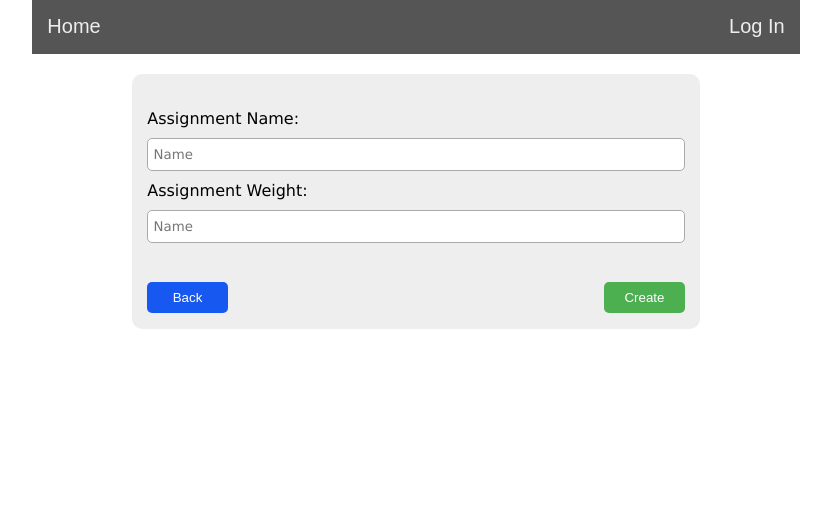
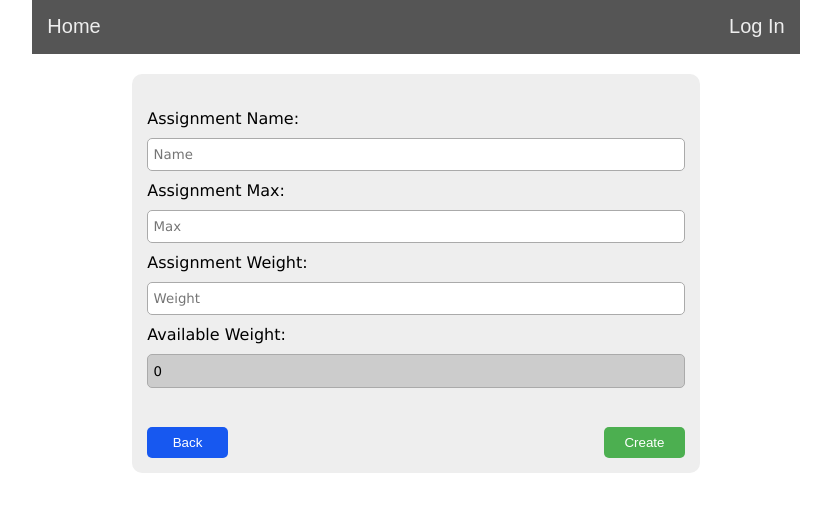
Before and after one commit to PhilCherg/PHPProject, a PHP site: page /teacher/assignmentsCreate in a window 1280 px wide. Shown: the top 512 px of the page, without its empty margins (224-1055 px from the left). Run offline with PHP 8.4, Linux system fonts and the light colour scheme; data comes from the database, SQL or seed files in the repository; both versions use the stored data as it was after the commit.

Commit message:
Teacher Assignments

```diff
--- a/root/app/controllers/teacher.php
+++ b/root/app/controllers/teacher.php
@@ -43,8 +43,63 @@
             $this->view("teacher/classes", ['teacher' => $teacher, 'classes' => $classes, 'classTeachers' => $classTeachers, 'assignments' => $assignments, 'classAssignments' => $classAssignments]);
         }
 
-        public function assignments()
+        public function classesAddAssignment($id)
         {
+            try {
+                $class = $this->db->executeSQL("SELECT * FROM Classes WHERE id = :id", ['id' => $id]);
+                $assignments = $this->db->executeSQL("SELECT * FROM Assignments", []);
+                $teacher = $this->db->executeSQL("SELECT * FROM Teachers WHERE id = :id", ['id' => $_SESSION['id']]);
+            } catch (Exception $e) {
+                echo $e->getMessage();
+            }
+
+            if (!isset($_SESSION['message'])) { $_SESSION['message'] = ""; }
+            $this->view("teacher/classesAddAssignment", ['class' => $class, 'teacher' => $teacher, 'assignments' => $assignments]);
+        }
+
+        public function classesAddAssignmentSubmit() {
+            if ($_POST['assignment_id'] == null) {
+                $_SESSION['message'] = "You must choose an assignment to assign to this class.";
+                header("Location:../teacher/classesAddAssignment/".$_POST['class_id']);
+            } else {
+                try {
+                    $allLinks = $this->db->executeSQL("SELECT * FROM Class_Assignments;", []);
+                    $students = $this->db->executeSQL("SELECT * FROM Students WHERE class_id = :id", ['id' => $_POST['class_id']]);
+                    $unique = true;
+                    foreach ($allLinks as $link) {
+                        if ($link['class_id'] == $_POST['class_id'] && $link['assignment_id'] == $_POST['assignment_id']) $unique = false;
+                    }
+                    if ($unique) {
+                        $this->db->executeSQL("INSERT INTO Class_Assignments(class_id, assignment_id) VALUES(:class_id, :assignment_id);", ['class_id' => $_POST['class_id'], 'assignment_id' => $_POST['assignment_id']]);
+                        foreach ($students as $student) {
+                            $this->db->executeSQL("INSERT INTO Student_Assignments(student_id, assignment_id) VALUES(:student_id, :assignment_id);", ['student_id' => $student['id'], 'assignment_id' => $_POST['assignment_id']]);
+                        }
+                        header("Location:../teacher/classes");
+                    } else {
+                        $_SESSION['message'] = "This assignment has already been added to this class.";
+                        header("Location:../teacher/classesAddAssignment/".$_POST['class_id']);
+                    }
+                } catch(Exception $e) {
+                    echo $e->getMessage();
+                }
+            }
+        }
+
+        public function classesRemoveAssignment($class_id, $assignment_id) {
+            try {
+                $students = $this->db->executeSQL("SELECT * FROM Students WHERE class_id = :id", ['id' => $class_id]);
+
+                $this->db->executeSQL("DELETE FROM Class_Assignments WHERE class_id = :class_id AND assignment_id = :assignment_id;", ['class_id' => $class_id, 'assignment_id' => $assignment_id]);
+                foreach ($students as $student) {
+                    $this->db->executeSQL("DELETE FROM Student_Assignments WHERE student_id = :student_id AND assignment_id = :assignment_id;", ['student_id' => $student['id'], 'assignment_id' => $assignment_id]);
+                }
+                header("Location:../../../teacher/classes");
+            } catch (Exception $e) {
+                echo $e->getMessage();
+            }
+        }
+
+        public function assignments() {
             try {
                 $teacher = $this->db->executeSQL("SELECT * FROM Teachers WHERE id = :id", ['id' => $_SESSION['id']]);
                 $assignments = $this->db->executeSQL("SELECT * FROM Assignments", []);
@@ -59,21 +114,29 @@
         public function assignmentsCreate() {
             try {
                 $subject = $this->db->executeSQL("SELECT Subjects.id FROM Teachers LEFT JOIN Subjects ON Teachers.subject_id = Subjects.id;", []);
+                $assignments = $this->db->executeSQL("SELECT assignment_weight FROM Assignments;", []);
+                $availableWeight = 100;
+                foreach ($assignments as $assignment) {
+                    $availableWeight -= $assignment['assignment_weight'];
+                }
             } catch (Exception $e) {
                 echo $e->getMessage();
             }
 
             if (!isset($_SESSION['message'])) { $_SESSION['message'] = ""; }
-            $this->view("teacher/assignmentsCreate", ['subject' => $subject, 'message' => $_SESSION['message']]);
+            $this->view("teacher/assignmentsCreate", ['subject' => $subject, 'availableWeight' => $availableWeight, 'message' => $_SESSION['message']]);
         }
 
         public function assignmentsCreateSubmit() {
-            if ($_POST['name'] == null || $_POST['weight'] == null) {
-                $_SESSION['message'] = "Both the assignment name and weight are required.";
+            if ($_POST['name'] == null || $_POST['weight'] == null || $_POST['max'] == null) {
+                $_SESSION['message'] = "The assignment name, max, and weight are required.";
+                header("Location:../teacher/assignmentsCreate");
+            } else if ((float)$_POST['weight'] > (float)$_POST['availableWeight']) {
+                $_SESSION['message'] = "The assignment weight cannot exceed the available weight.";
                 header("Location:../teacher/assignmentsCreate");
             } else {
                 try {
-                    $this->db->executeSQL("INSERT INTO Assignments(assignment_title, assignment_weight, subject_id) VALUES(:assignment_name, :assignment_weight, :subject_id);", ['assignment_name' => $_POST['name'], 'assignment_weight' => $_POST['weight'], 'subject_id' => $_POST['subject_id']]);
+                    $this->db->executeSQL("INSERT INTO Assignments(assignment_title, assignment_max, assignment_weight, subject_id) VALUES(:assignment_name, :assignment_max, :assignment_weight, :subject_id);", ['assignment_name' => $_POST['name'], 'assignment_max' => $_POST['max'], 'assignment_weight' => $_POST['weight'], 'subject_id' => $_POST['subject_id']]);
                     header("Location:../teacher/assignments");
                 } catch(Exception $e) {
                     echo $e->getMessage();
--- a/root/app/views/common/navigation.php
+++ b/root/app/views/common/navigation.php
@@ -23,7 +23,7 @@
                     echo "<a href='/PHPProject/root/public/home/index'><li class='leftButton'>Home</li></a>";
                     echo "<a href='/PHPProject/root/public/home/login'><li class='rightButton'>Log In</li></a>";
                 }
-                } else {
+            } else {
                 echo "<a href='/PHPProject/root/public/home/index'><li class='leftButton'>Home</li></a>";
                 echo "<a href='/PHPProject/root/public/home/login'><li class='rightButton'>Log In</li></a>";
             }
--- a/root/app/views/teacher/assignmentsCreate.php
+++ b/root/app/views/teacher/assignmentsCreate.php
@@ -13,8 +13,12 @@
                 <form action="/PHPProject/root/public/teacher/assignmentsCreateSubmit" method="POST">
                     <label for="name">Assignment Name:</label><br />
                     <input type="text" class="textInput" name="name" placeholder="Name"><br />
+                    <label for="max">Assignment Max:</label><br />
+                    <input type="text" class="textInput" name="max" placeholder="Max"><br />
                     <label for="weight">Assignment Weight:</label><br />
-                    <input type="text" class="textInput" name="weight" placeholder="Name"><br />
+                    <input type="text" class="textInput" name="weight" placeholder="Weight"><br />
+                    <label for="weight">Available Weight:</label><br />
+                    <input type="text" class="readonly textInput" name="availableWeight" value="<?php echo $data['availableWeight'];?>" readonly><br />
                     <input type="hidden" class="textInput" name="subject_id" value="<?php echo $data['subject'][0]['id'];?>"><br />
                     <a href="../teacher/assignments"><input type="button" class="buttonInput leftButton blueButton" value="Back"></a>
                     <input type="submit" class="buttonInput rightButton greenButton" value="Create">
```
Also changed, not shown: root/app/views/teacher/classes.php (+14 -8 lines), root/app/views/teacher/classesAddAssignment.php (added, +34 -0 lines), root/app/views/teacher/studentsInfo.php (+6 -2 lines), root/public/css/table.css (+10 -0 lines), root/database.sqlite.
